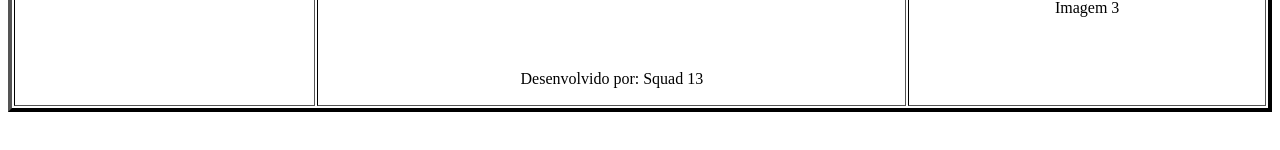
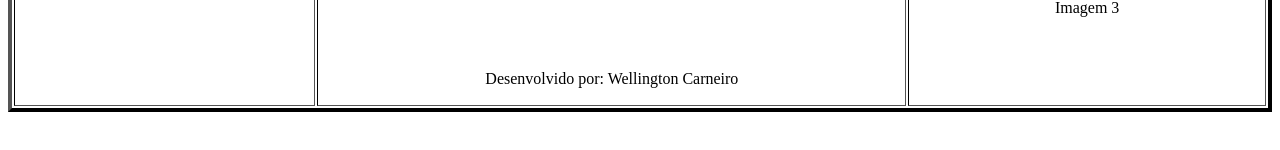
Before and after one commit to wnc91/EstudoHTMLRecodePro, a plain HTML site: page Aula 2 - HTML/Exercício 2 em Squad Aula 2/ExercicioSquad.html in a window 1280 px wide. Shown: the part 522-672 px from the top of the page. Drawn offline with Linux system fonts and the light colour scheme.

Commit message:
Add files via upload

```diff
--- a/Aula 2 - HTML/Exercício 2 em Squad Aula 2/ExercicioSquad.html
+++ b/Aula 2 - HTML/Exercício 2 em Squad Aula 2/ExercicioSquad.html
@@ -21,7 +21,7 @@
 		<br><br><br><br><br><br><br><br><br><br><br><br><br>
 		<p>Conteúdo</p>
 		<br><br><br><br><br><br><br><br><br><br><br><br><br><br>
-		<p>Desenvolvido por: Squad 13</p>
+		<p>Desenvolvido por: Wellington Carneiro</p>
 
 		</td>
 		<td rowspan="" style="width: 35px;">Imagem 1</td>
```
